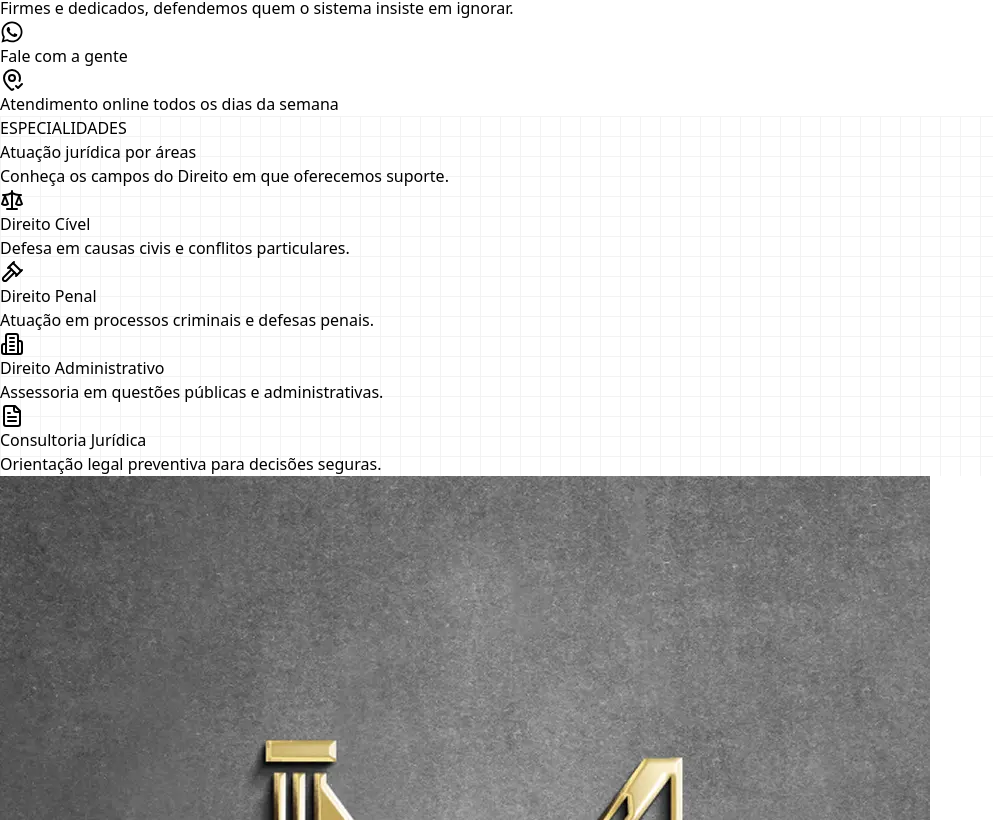
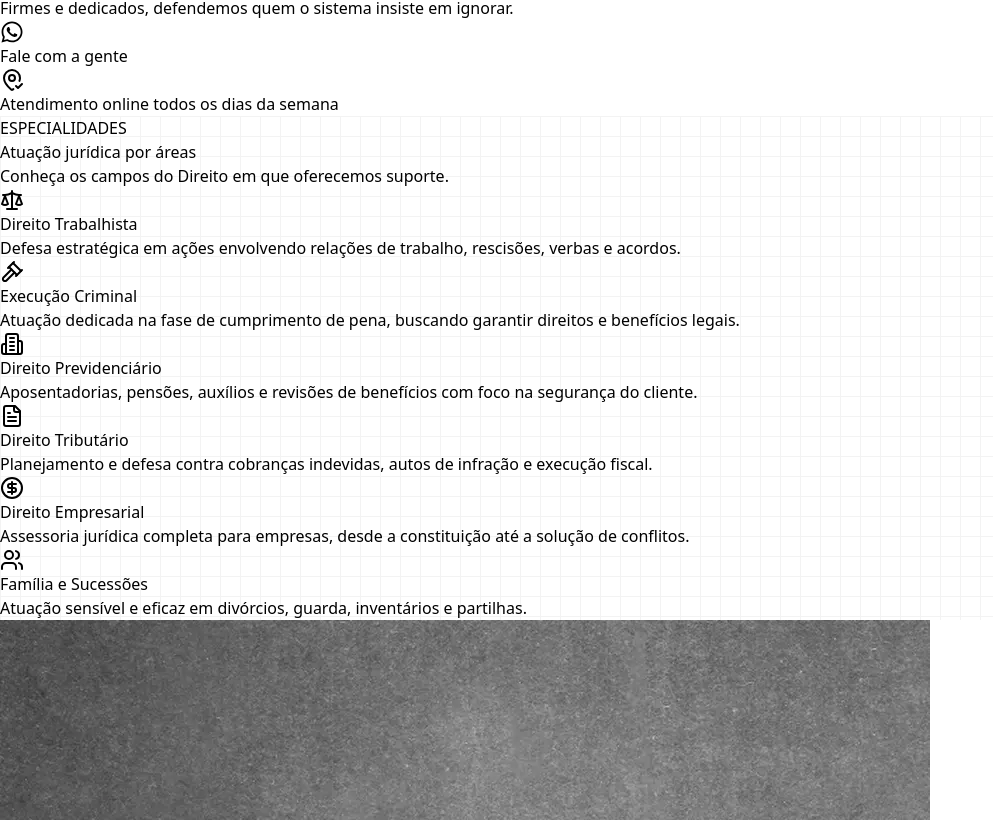
Before and after one commit to EdisonMatos/LP-Medeiros, a React (Vite) app: page / in a window 1280 px wide. Shown: the part 414-1234 px from the top of the page, without its empty margins (0-993 px from the left). Built offline with nearby package versions, Linux system fonts and the light colour scheme; a web font is replaced by a local one.

Commit message:
fix: Copy Features

```diff
--- a/src/components/sectionElements/SectionHeader.jsx
+++ b/src/components/sectionElements/SectionHeader.jsx
@@ -59,7 +59,7 @@ export default function SectionHeader({
       <div className="">
         <div className={`${miniTitleSpace}`}>
           <div
-            className={`py-[4px] font-semibold px-[12px] font-mainFont text-paragraph2 rounded-md inline-block mb-[16px] ${miniTitleOrientation} ${miniTitleBgColor}`}
+            className={`py-[4px] font-semibold px-[12px] font-mainFont text-paragraph2  rounded-md inline-block mb-[16px] ${miniTitleOrientation} ${miniTitleBgColor}`}
           >
             <p className={`${miniTitleTextColor} uppercase`}>{miniTitle}</p>
           </div>
--- a/src/components/sections/Features6cards.jsx
+++ b/src/components/sections/Features6cards.jsx
@@ -18,7 +18,7 @@ export default function Features6cards({ modal, colorMode }) {
   const textClasses = {
     dark: "text-white",
     light: "text-black",
-    default: "bg-bgSectionDark",
+    default: "bg-transparent",
   };
   const bgClass = bgClasses[colorMode] || bgClasses.default;
   const textClass = textClasses[colorMode] || textClasses.default;
@@ -86,18 +86,18 @@ export default function Features6cards({ modal, colorMode }) {
               </MotionDivDownToUp>
               <MotionDivDownToUp>
                 <IconFeatureCard
-                  icon={content.texts.features.card3.icon}
-                  title={content.texts.features.card3.title}
-                  paragraph={content.texts.features.card3.subtitle}
+                  icon={content.texts.features.card5.icon}
+                  title={content.texts.features.card5.title}
+                  paragraph={content.texts.features.card5.subtitle}
                   colorMode={colorMode}
                 />
               </MotionDivDownToUp>
 
               <MotionDivDownToUp>
                 <IconFeatureCard
-                  icon={content.texts.features.card3.icon}
-                  title={content.texts.features.card3.title}
-                  paragraph={content.texts.features.card3.subtitle}
+                  icon={content.texts.features.card6.icon}
+                  title={content.texts.features.card6.title}
+                  paragraph={content.texts.features.card6.subtitle}
                   colorMode={colorMode}
                 />
               </MotionDivDownToUp>
--- a/src/content/content.jsx
+++ b/src/content/content.jsx
@@ -197,8 +197,9 @@ const content = {
       imgDivisor: imgDivisor,
       card1: {
         img: featuresImg1,
-        title: "Direito Cível",
-        subtitle: "Defesa em causas civis e conflitos particulares.",
+        title: "Direito Trabalhista",
+        subtitle:
+          "Defesa estratégica em ações envolvendo relações de trabalho, rescisões, verbas e acordos.",
         description: (
           <div>
             A_Definir
@@ -233,8 +234,9 @@ const content = {
       },
       card2: {
         img: featuresImg2,
-        title: "Direito Penal",
-        subtitle: "Atuação em processos criminais e defesas penais.",
+        title: "Execução Criminal",
+        subtitle:
+          "Atuação dedicada na fase de cumprimento de pena, buscando garantir direitos e benefícios legais.",
         description: (
           <div>
             A_Definir
@@ -269,8 +271,9 @@ const content = {
       },
       card3: {
         img: featuresImg3,
-        title: "Direito Administrativo",
-        subtitle: "Assessoria em questões públicas e administrativas.",
+        title: "Direito Previdenciário",
+        subtitle:
+          "Aposentadorias, pensões, auxílios e revisões de benefícios com foco na segurança do cliente.",
         description: (
           <div>
             A_Definir <br />
@@ -306,8 +309,9 @@ const content = {
       },
       card4: {
         img: featuresImg4,
-        title: "Consultoria Jurídica",
-        subtitle: "Orientação legal preventiva para decisões seguras.",
+        title: "Direito Tributário",
+        subtitle:
+          "Planejamento e defesa contra cobranças indevidas, autos de infração e execução fiscal.",
         description: (
           <div>
             A_Definir
@@ -342,8 +346,9 @@ const content = {
       },
       card5: {
         img: featuresImg4,
-        title: "A_Definir",
-        subtitle: "A_Definir",
+        title: "Direito Empresarial",
+        subtitle:
+          "Assessoria jurídica completa para empresas, desde a constituição até a solução de conflitos.",
         description: (
           <div>
             A_Definir
@@ -369,6 +374,42 @@ const content = {
             <circle cx="12" cy="12" r="10" />
             <path d="M16 8h-6a2 2 0 1 0 0 4h4a2 2 0 1 1 0 4H8" />
             <path d="M12 18V6" />
+          </svg>
+        ),
+        buttonLabelModal: "Fale Conosco",
+        buttonLabel: "Saiba Mais",
+      },
+      card6: {
+        img: featuresImg4,
+        title: "Família e Sucessões",
+        subtitle:
+          "Atuação sensível e eficaz em divórcios, guarda, inventários e partilhas.",
+        description: (
+          <div>
+            A_Definir
+            <br />
+            <br />
+            A_Definir
+          </div>
+        ),
+        imgModal: imgFeaturesCardModal4,
+        icon: (
+          <svg
+            xmlns="http://www.w3.org/2000/svg"
+            width="24"
+            height="24"
+            viewBox="0 0 24 24"
+            fill="none"
+            stroke="currentColor"
+            stroke-width="2"
+            stroke-linecap="round"
+            stroke-linejoin="round"
+            class="lucide lucide-users-icon lucide-users"
+          >
+            <path d="M16 21v-2a4 4 0 0 0-4-4H6a4 4 0 0 0-4 4v2" />
+            <path d="M16 3.128a4 4 0 0 1 0 7.744" />
+            <path d="M22 21v-2a4 4 0 0 0-3-3.87" />
+            <circle cx="9" cy="7" r="4" />
           </svg>
         ),
         buttonLabelModal: "Fale Conosco",
--- a/src/pages/Index.jsx
+++ b/src/pages/Index.jsx
@@ -30,11 +30,11 @@ export default function Index() {
       />
       <Features
         colorMode={colorMode}
-        defaultFeature={true}
+        defaultFeature={false}
         button={false}
         modalWithCards={false}
         paragraphs={false}
-        sixCards={false}
+        sixCards={true}
         paragraphsModal={false}
       />
       <About modal={true} showGallery={false} colorMode={colorMode} />
```
